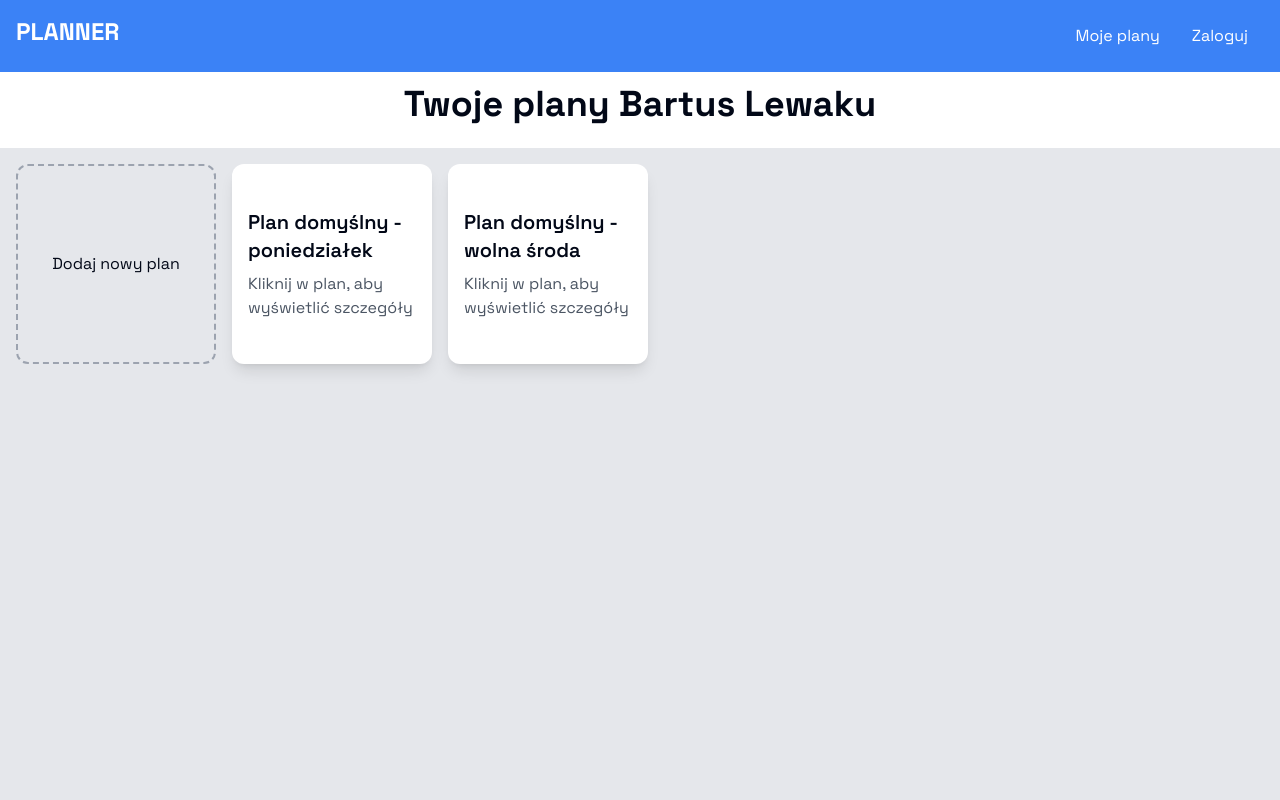
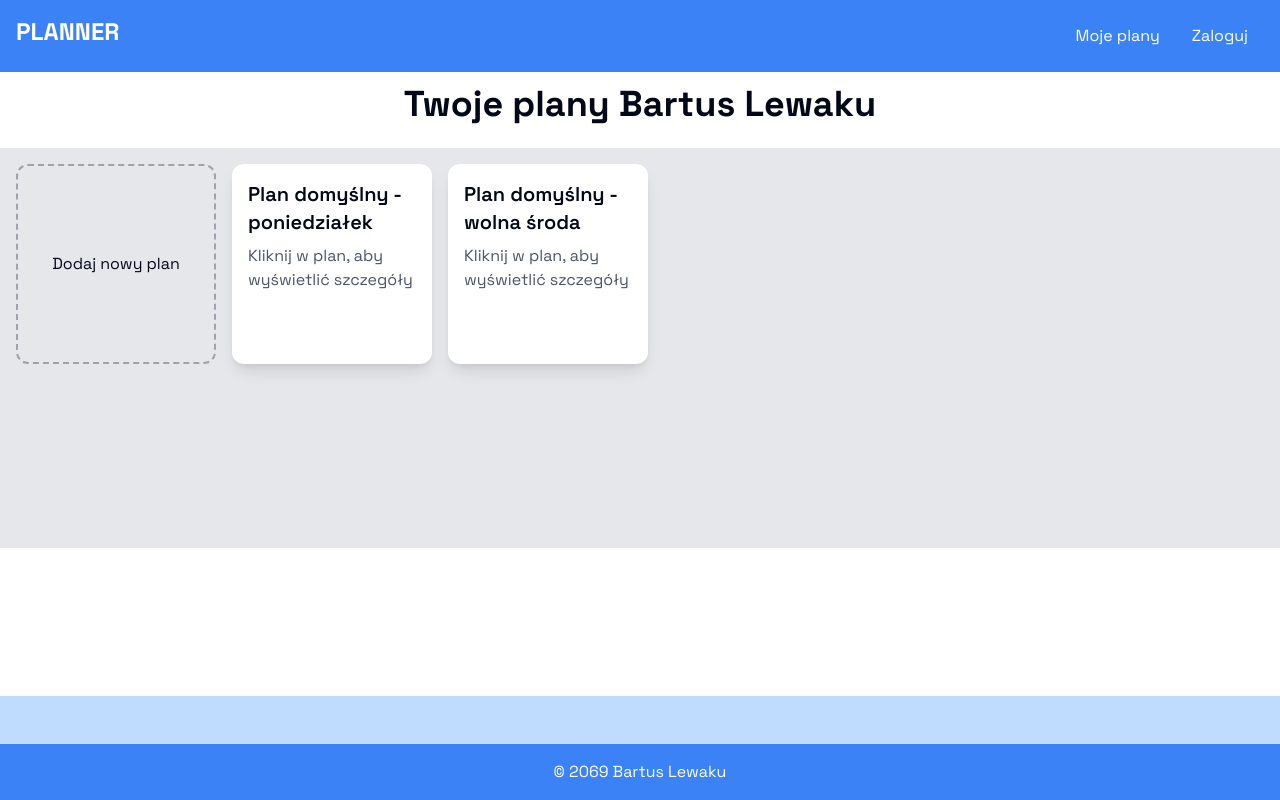
Before and after one commit to Solvro/web-planer, a Next.js app: page /plans in a window 1280 px wide. Shown: the top 800 px of the page. Built offline with nearby package versions, Linux system fonts and the light colour scheme.

Commit message:
fix:moblie_styling

```diff
--- a/src/components/plan.tsx
+++ b/src/components/plan.tsx
@@ -1,12 +1,16 @@
+import Link from "next/link";
 import React from "react";
 
-export const Plan = ({ name }: { name: string }) => {
+export const Plan = ({ key, name }: { key: number; name: string }) => {
   return (
-    <button className="bg-white p-4 shadow-lg rounded-lg w-[200px] h-[200px] text-left">
-      <div className="font-semibold text-xl">{name}</div>
+    <Link
+      href={`createplan/${key}`}
+      className="h-[200px] w-[200px] rounded-lg bg-white p-4 text-left shadow-lg"
+    >
+      <div className="text-xl font-semibold">{name}</div>
       <div className="mt-2 text-gray-600">
         Kliknij w plan, aby wyświetlić szczegóły
       </div>
-    </button>
+    </Link>
   );
 };
--- a/src/pages/plans.tsx
+++ b/src/pages/plans.tsx
@@ -27,14 +27,14 @@ const Plans = () => {
           <button className="text-white px-4 py-2 rounded">Zaloguj</button>
         </div>
       </header>
-      <main className="flex-grow pt-3">
+      <main className="flex-grow pt-3 flex flex-col">
         <div className="pb-6">
           <h1 className="font-bold text-center text-4xl">
             Twoje plany Bartus Lewaku
           </h1>
         </div>
-        <div className="container bg-gray-200 p-4 mx-auto h-screen max-h-[1000px] overflow-y-auto">
-          <div className="flex flex-wrap gap-4">
+        <div className="flex-grow bg-gray-200 p-4 container mx-auto overflow-y-auto max-h-[calc(100vh-400px)]">
+          <div className="flex flex-wrap gap-4 justify-center items-center sm:justify-start">
             <button
               onClick={addNewPlan}
               className="border-dashed border-2 border-gray-400 rounded-lg flex justify-center items-center p-4 h-[200px] w-[200px]"
@@ -48,6 +48,7 @@ const Plans = () => {
         </div>
       </main>
       <footer>
+        <div className="p-9"></div>
         <div className="bg-blue-200 p-6"></div>
         <div className="bg-blue-500 text-white p-4 text-center">
           &copy; 2069 Bartus Lewaku
```
